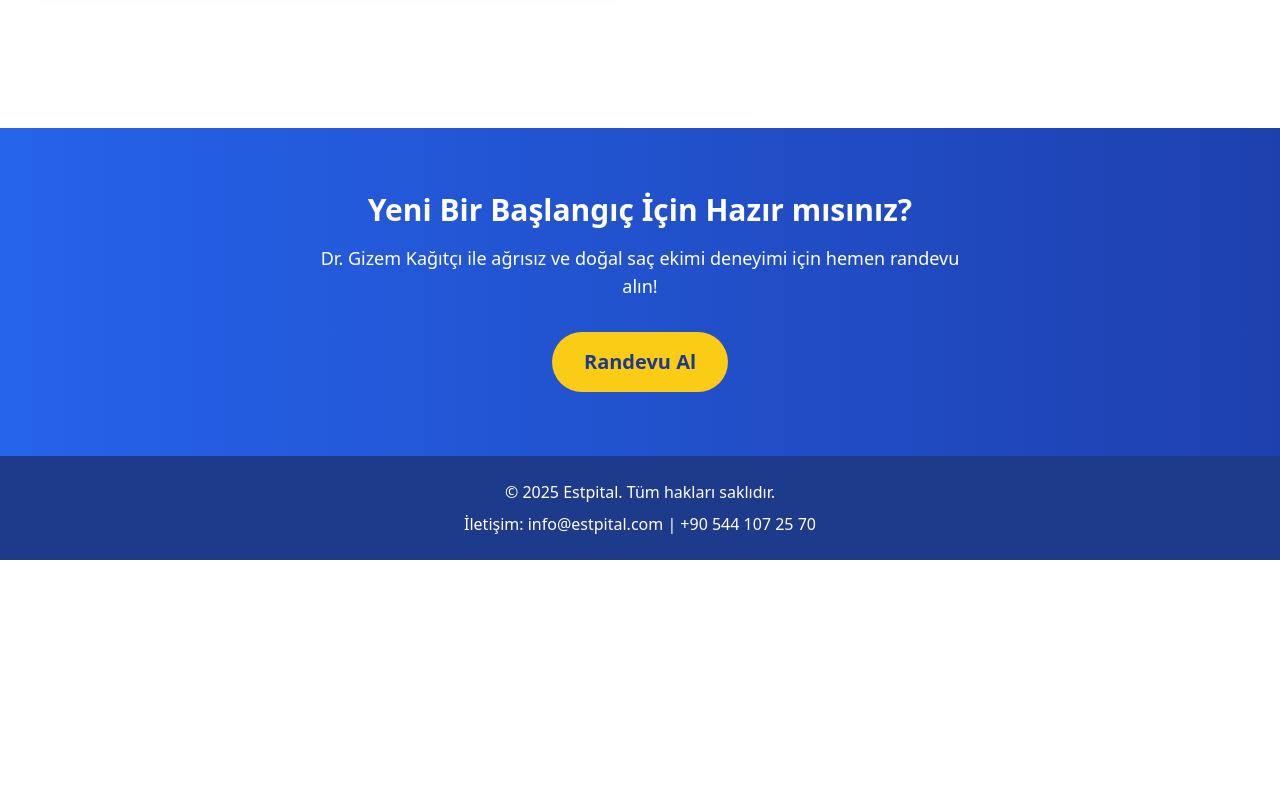
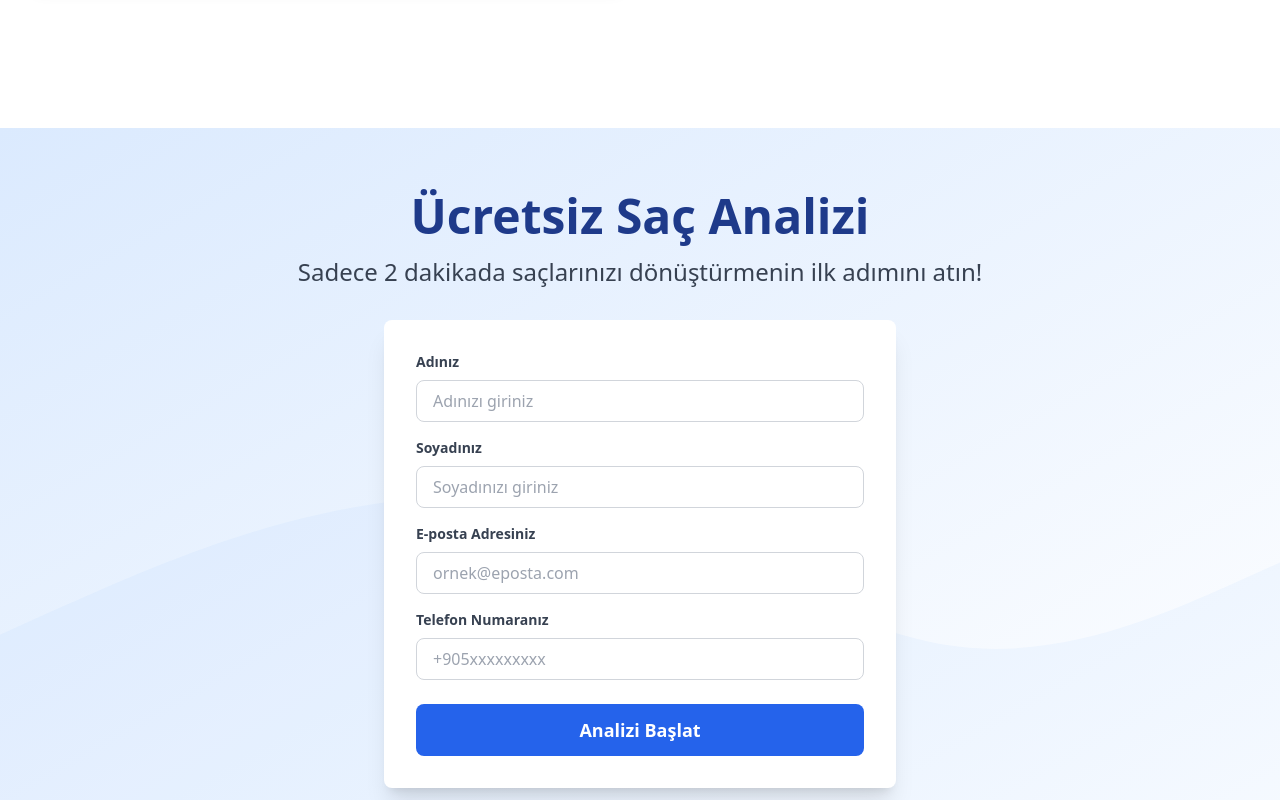
Before and after one commit to Estpital/Estpital-Dynamic-Platform, a React (Create React App) app: page /sac-ekimi in a window 1280 px wide. Shown: the part 4240-5040 px from the top of the page. Before the commit the page ends 4800 px from the top, so only its background shows below. Built offline with nearby package versions, Linux system fonts and the light colour scheme.

Commit message:
Update SacEkimi.js

```diff
--- a/src/pages/SacEkimi.js
+++ b/src/pages/SacEkimi.js
@@ -1,5 +1,6 @@
 import { useTranslation } from 'react-i18next';
 import Navbar from '../components/Navbar';
+import SacAnaliziFormu from '../components/SacAnaliziFormu'; // Yeni bileşeni import et
 
 function SacEkimi() {
   const { t } = useTranslation();
@@ -81,7 +82,7 @@ function SacEkimi() {
         <div className="container mx-auto px-4">
           <div className="flex flex-col md:flex-row items-center justify-center gap-12">
             <img
-              src="/assets/dr-gizem-kagitci.jpg" // Yer tutucu: Doktor fotoğrafı
+              src="/assets/dr-gizem-kagitci.jpg"
               alt="Dr. Gizem Kağıtçı"
               className="w-48 h-48 sm:w-64 sm:h-64 rounded-full object-cover shadow-lg"
             />
@@ -135,7 +136,6 @@ function SacEkimi() {
             {t('process_title')}
           </h2>
           <div className="relative">
-            {/* Zaman Çizelgesi Çizgisi */}
             <div className="absolute left-1/2 transform -translate-x-1/2 w-1 bg-blue-200 h-full"></div>
             {timelineSteps.map((step, index) => (
               <div
@@ -168,6 +168,9 @@ function SacEkimi() {
         </div>
       </section>
 
+      {/* Saç Analizi Formu */}
+      <SacAnaliziFormu />
+
       {/* CTA: Randevu Al */}
       <section className="bg-gradient-to-r from-blue-600 to-blue-800 text-white py-12 sm:py-16 text-center">
         <div className="container mx-auto px-4">
```
